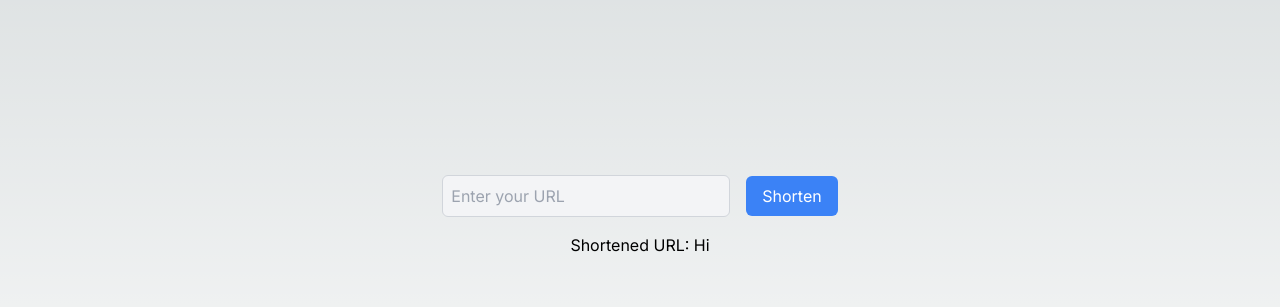
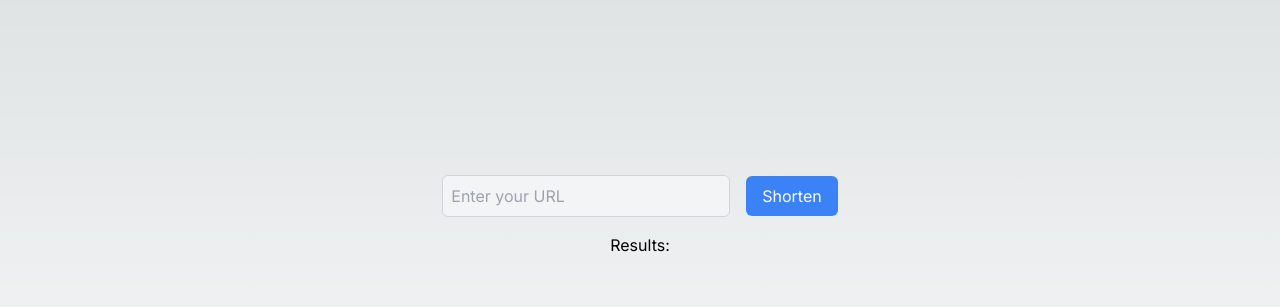
Before and after one commit to DeepaPrasanna/url-shortener-frontend, a Next.js app: page / in a window 1280 px wide. Shown: the part 184-491 px from the top of the page. Built offline with nearby package versions, Linux system fonts and the light colour scheme.

Commit message:
feat(frontend): :sparkles: implement form to use shortening service

```diff
--- /dev/null
+++ b/src/app/actions/shortenUrl.tsx
@@ -0,0 +1,34 @@
+"use server";
+
+export type FormState = {
+  result: string;
+  message: string;
+  timestamp?: number;
+};
+
+export const shortenUrl = async (formState: FormState, formData: FormData) => {
+  const url = formData.get("url");
+  const res = await fetch(
+    "http://teenyurl.ap-south-1.elasticbeanstalk.com/api/",
+    {
+      method: "POST",
+      headers: {
+        "Content-Type": "application/json",
+      },
+      body: JSON.stringify({ url }),
+    }
+  );
+
+  const responseBody = await res.json();
+
+  return {
+    message:
+      res.status === 200
+        ? responseBody.message
+        : res.status === 400
+        ? responseBody.errors[0].msg
+        : responseBody.message,
+    result: responseBody.result,
+    timestamp: Date.now(),
+  };
+};
--- a/src/app/layout.tsx
+++ b/src/app/layout.tsx
@@ -1,5 +1,6 @@
 import type { Metadata } from "next";
 import { Inter } from "next/font/google";
+
 import "./globals.css";
 
 const inter = Inter({ subsets: ["latin"] });
--- a/src/app/page.tsx
+++ b/src/app/page.tsx
@@ -1,36 +1,9 @@
+import { Form } from "@/components/form";
+
 export default function Home() {
-  async function onSubmit(formData: FormData) {
-    "use server";
-
-    const rawFormData = {
-      url: formData.get("url"),
-    };
-
-    console.log(rawFormData);
-  }
   return (
     <main className="flex min-h-screen items-center justify-center p-24">
-      <div className="text-center">
-        <form className="mb-4" action={onSubmit}>
-          <input
-            type="url"
-            name="url"
-            placeholder="Enter your URL"
-            className="w-72 p-2 border border-gray-300 rounded-md bg-gray-100 text-gray-700 focus:border-blue-300 focus:outline-none focus:ring-1 focus:ring-blue-500"
-          />
-          <button
-            type="submit"
-            className="ml-4 px-4 py-2 bg-blue-500 text-white rounded-md hover:bg-blue-600 focus:outline-none focus:ring-2 focus:ring-blue-500 focus:ring-opacity-50"
-          >
-            Shorten
-          </button>
-        </form>
-        <div id="results">
-          <p>
-            Shortened URL: <span>Hi</span>
-          </p>
-        </div>
-      </div>
+      <Form />
     </main>
   );
 }
--- /dev/null
+++ b/src/components/form.tsx
@@ -0,0 +1,70 @@
+"use client";
+
+import { useFormStatus, useFormState } from "react-dom";
+import { useRef, useEffect } from "react";
+
+import { FormState, shortenUrl } from "@/app/actions/shortenUrl";
+
+type SubmitButtonProps = {
+  label: string;
+  loading: React.ReactNode;
+};
+
+const useFormReset = (formState: FormState) => {
+  const formRef = useRef<HTMLFormElement>(null);
+  const prevTimestamp = useRef(formState.timestamp);
+
+  useEffect(() => {
+    if (!formRef.current) return;
+    if (formState.timestamp !== prevTimestamp.current) {
+      formRef.current.reset();
+
+      prevTimestamp.current = formState.timestamp;
+    }
+  }, [formState.timestamp]);
+
+  return formRef;
+};
+
+const SubmitButton = ({ label, loading }: SubmitButtonProps) => {
+  const { pending } = useFormStatus();
+
+  return (
+    <button
+      type="submit"
+      className="ml-4 px-4 py-2 bg-blue-500 text-white rounded-md hover:bg-blue-600 focus:outline-none focus:ring-2 focus:ring-blue-500 focus:ring-opacity-50"
+      disabled={pending}
+    >
+      {pending ? loading : label}
+    </button>
+  );
+};
+export const Form = () => {
+  const [formState, action] = useFormState(shortenUrl, {
+    result: "",
+    message: "",
+    timestamp: Date.now(),
+  });
+
+  const formRef = useFormReset(formState);
+
+  return (
+    <div className="text-center">
+      <form action={action} ref={formRef}>
+        <input
+          type="url"
+          name="url"
+          placeholder="Enter your URL"
+          className="w-72 p-2 border border-gray-300 rounded-md bg-gray-100 text-gray-700 focus:border-blue-300 focus:outline-none focus:ring-1 focus:ring-blue-500"
+          required
+        />
+        <SubmitButton label="Shorten" loading="Creating ..." />
+        <div id="results" className="mt-4">
+          <p>
+            Results: <span>{formState.result ?? formState.message}</span>
+          </p>
+        </div>
+      </form>
+    </div>
+  );
+};
```
